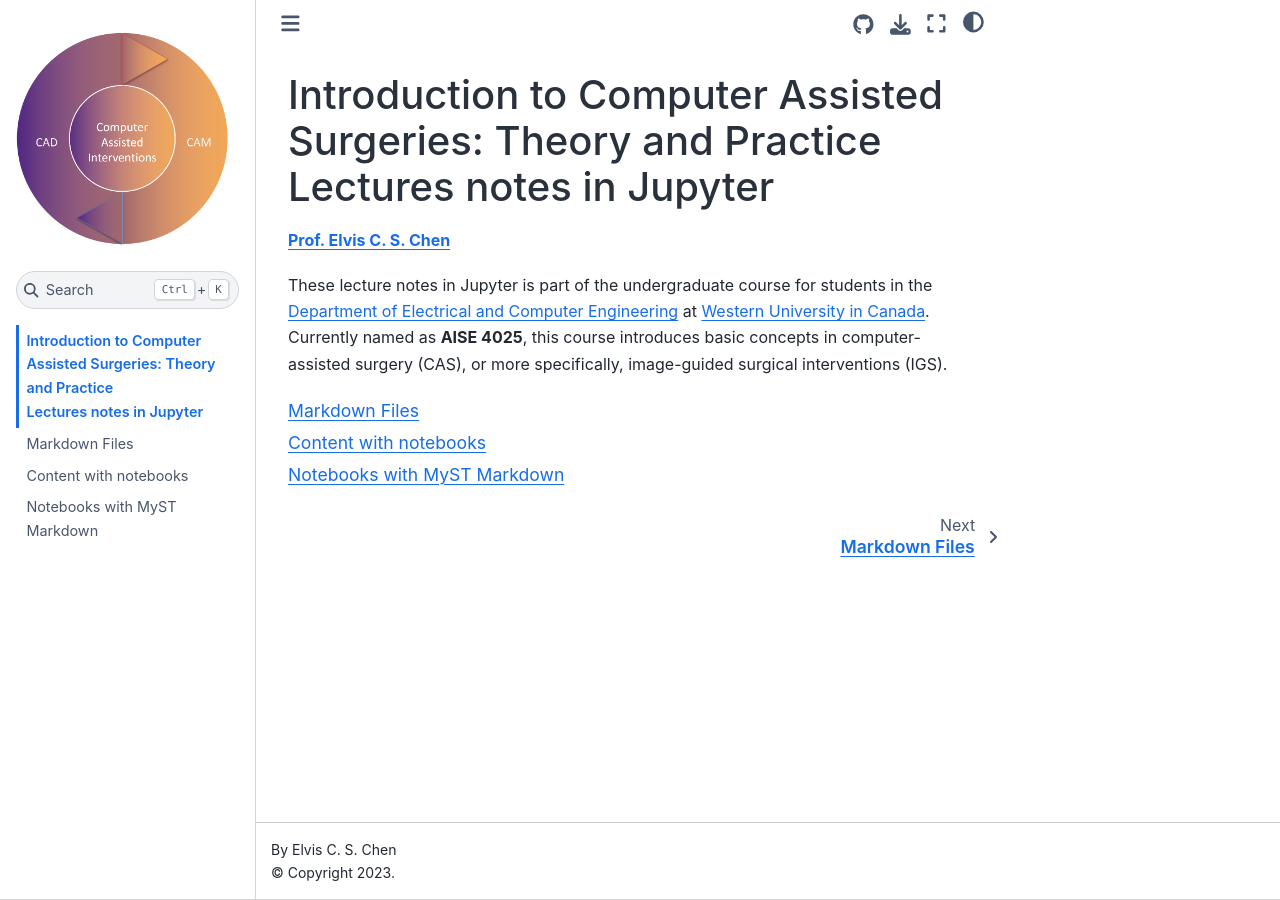
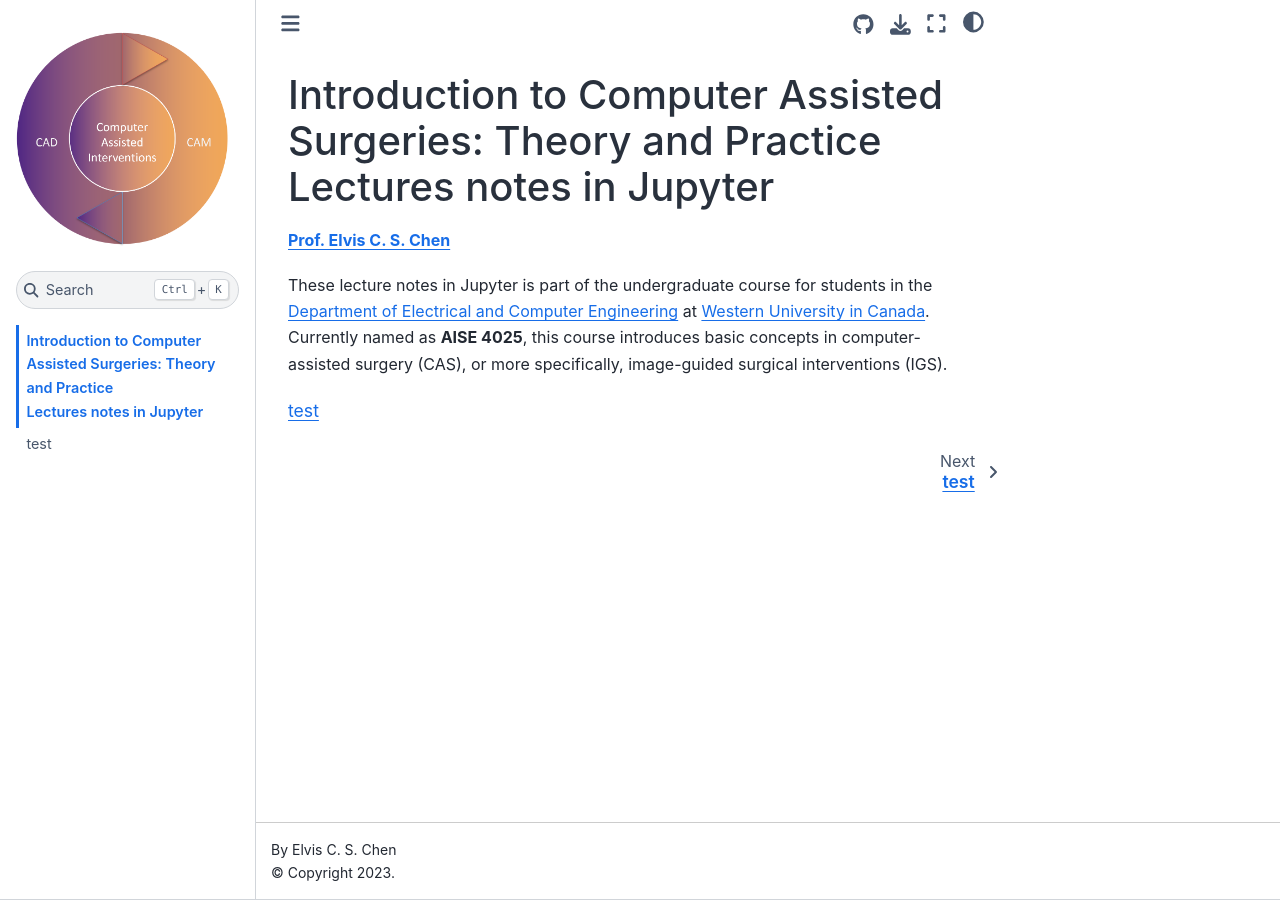
Before and after one commit to cheneuwo/CAS_Book, a Jupyter Book: the page built from intro.md, in a window 1280 px wide. Built offline with Jupyter Book 1.0.4 settings and Sphinx 7.4.7 and the Sphinx Book theme 1.1.4, drawn with Linux system fonts in a browser that asks for light colours; some of the changed lines change nothing that is shown.

Commit message:
restructuring

````diff
--- a/_toc.yml
+++ b/_toc.yml
@@ -4,6 +4,4 @@
 format: jb-book
 root: intro
 chapters:
-- file: markdown
-- file: notebooks
-- file: markdown-notebooks
+- file: docs/Introduction/Background.ipynb
--- a/markdown-notebooks.md
+++ /dev/null
@@ -1,53 +0,0 @@
----
-jupytext:
-  formats: md:myst
-  text_representation:
-    extension: .md
-    format_name: myst
-    format_version: 0.13
-    jupytext_version: 1.11.5
-kernelspec:
-  display_name: Python 3
-  language: python
-  name: python3
----
-
-# Notebooks with MyST Markdown
-
-Jupyter Book also lets you write text-based notebooks using MyST Markdown.
-See [the Notebooks with MyST Markdown documentation](https://jupyterbook.org/file-types/myst-notebooks.html) for more detailed instructions.
-This page shows off a notebook written in MyST Markdown.
-
-## An example cell
-
-With MyST Markdown, you can define code cells with a directive like so:
-
-```{code-cell}
-print(2 + 2)
-```
-
-When your book is built, the contents of any `{code-cell}` blocks will be
-executed with your default Jupyter kernel, and their outputs will be displayed
-in-line with the rest of your content.
-
-```{seealso}
-Jupyter Book uses [Jupytext](https://jupytext.readthedocs.io/en/latest/) to convert text-based files to notebooks, and can support [many other text-based notebook files](https://jupyterbook.org/file-types/jupytext.html).
-```
-
-## Create a notebook with MyST Markdown
-
-MyST Markdown notebooks are defined by two things:
-
-1. YAML metadata that is needed to understand if / how it should convert text files to notebooks (including information about the kernel needed).
-   See the YAML at the top of this page for example.
-2. The presence of `{code-cell}` directives, which will be executed with your book.
-
-That's all that is needed to get started!
-
-## Quickly add YAML metadata for MyST Notebooks
-
-If you have a markdown file and you'd like to quickly add YAML metadata to it, so that Jupyter Book will treat it as a MyST Markdown Notebook, run the following command:
-
-```
-jupyter-book myst init path/to/markdownfile.md
-```
--- a/markdown.md
+++ /dev/null
@@ -1,55 +0,0 @@
-# Markdown Files
-
-Whether you write your book's content in Jupyter Notebooks (`.ipynb`) or
-in regular markdown files (`.md`), you'll write in the same flavor of markdown
-called **MyST Markdown**.
-This is a simple file to help you get started and show off some syntax.
-
-## What is MyST?
-
-MyST stands for "Markedly Structured Text". It
-is a slight variation on a flavor of markdown called "CommonMark" markdown,
-with small syntax extensions to allow you to write **roles** and **directives**
-in the Sphinx ecosystem.
-
-For more about MyST, see [the MyST Markdown Overview](https://jupyterbook.org/content/myst.html).
-
-## Sample Roles and Directives
-
-Roles and directives are two of the most powerful tools in Jupyter Book. They
-are like functions, but written in a markup language. They both
-serve a similar purpose, but **roles are written in one line**, whereas
-**directives span many lines**. They both accept different kinds of inputs,
-and what they do with those inputs depends on the specific role or directive
-that is being called.
-
-Here is a "note" directive:
-
-```{note}
-Here is a note
-```
-
-It will be rendered in a special box when you build your book.
-
-Here is an inline directive to refer to a document: {doc}`markdown-notebooks`.
-
-
-## Citations
-
-You can also cite references that are stored in a `bibtex` file. For example,
-the following syntax: `` {cite}`holdgraf_evidence_2014` `` will render like
-this: {cite}`holdgraf_evidence_2014`.
-
-Moreover, you can insert a bibliography into your page with this syntax:
-The `{bibliography}` directive must be used for all the `{cite}` roles to
-render properly.
-For example, if the references for your book are stored in `references.bib`,
-then the bibliography is inserted with:
-
-```{bibliography}
-```
-
-## Learn more
-
-This is just a simple starter to get you started.
-You can learn a lot more at [jupyterbook.org](https://jupyterbook.org).
````
Also changed, not shown: docs/Introduction/Background.ipynb (added), notebooks.ipynb (deleted).
